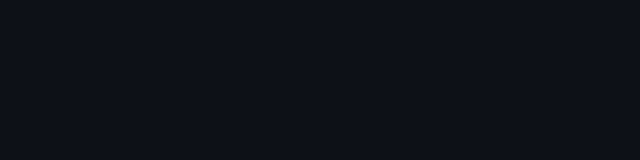
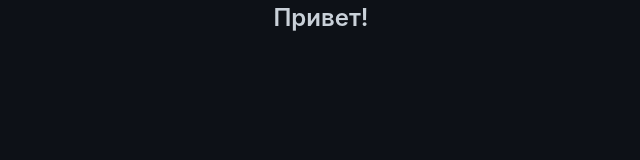
Before and after one commit to driversline/darateria, a plain HTML site: page index.html in a window 1280 px wide. Shown: the whole page, without its empty margins (319-959 px from the left). Drawn offline with Linux system fonts and the light colour scheme.

Commit message:
index.html

```diff
--- a/index.html
+++ b/index.html
@@ -4,7 +4,7 @@
     <meta charset="UTF-8">
     <meta name="viewport" content="width=device-width, initial-scale=1.0">
     <title>Rules</title>
-  <script type="module" crossorigin src="./main-B6TppG1J.js"></script>
+  <script type="module" crossorigin src="./test.js"></script>
   <link rel="stylesheet" crossorigin href="./main-C9K1XjUJ.css">
 </head>
 <body>
```
